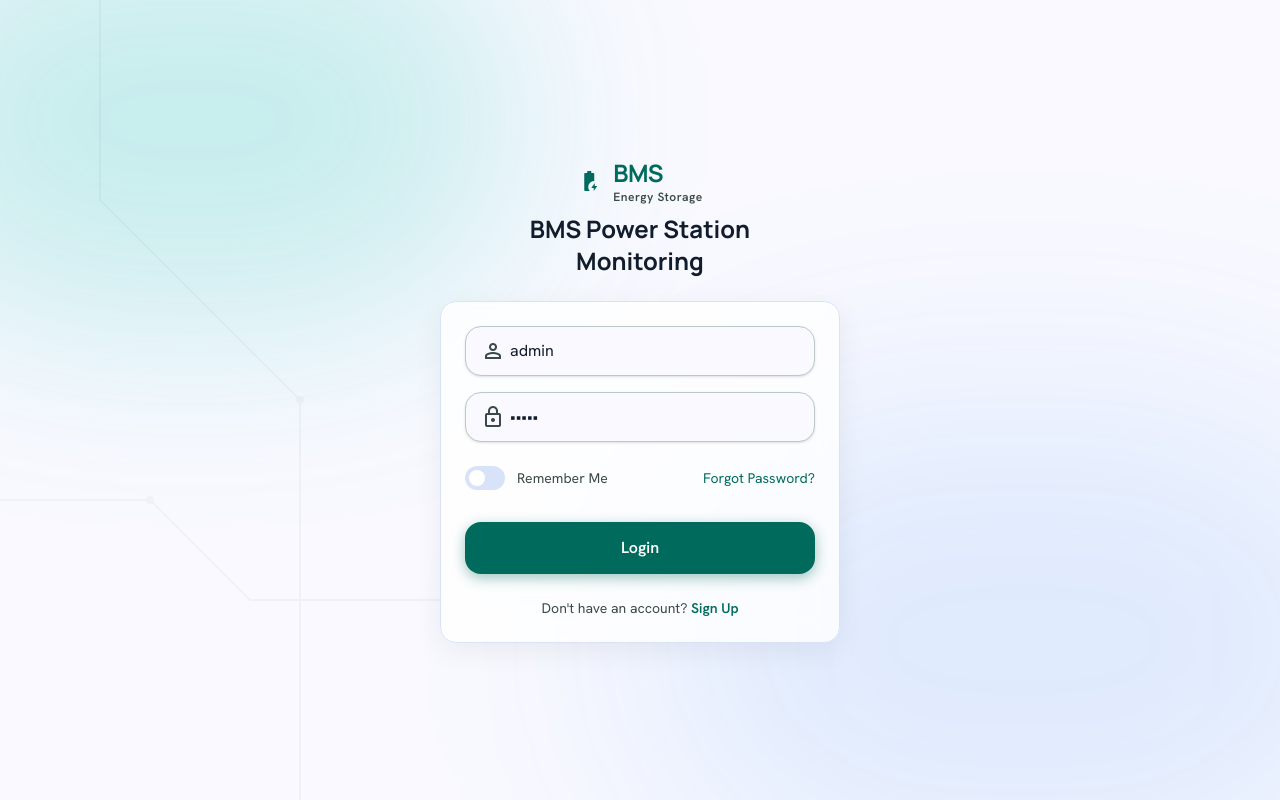
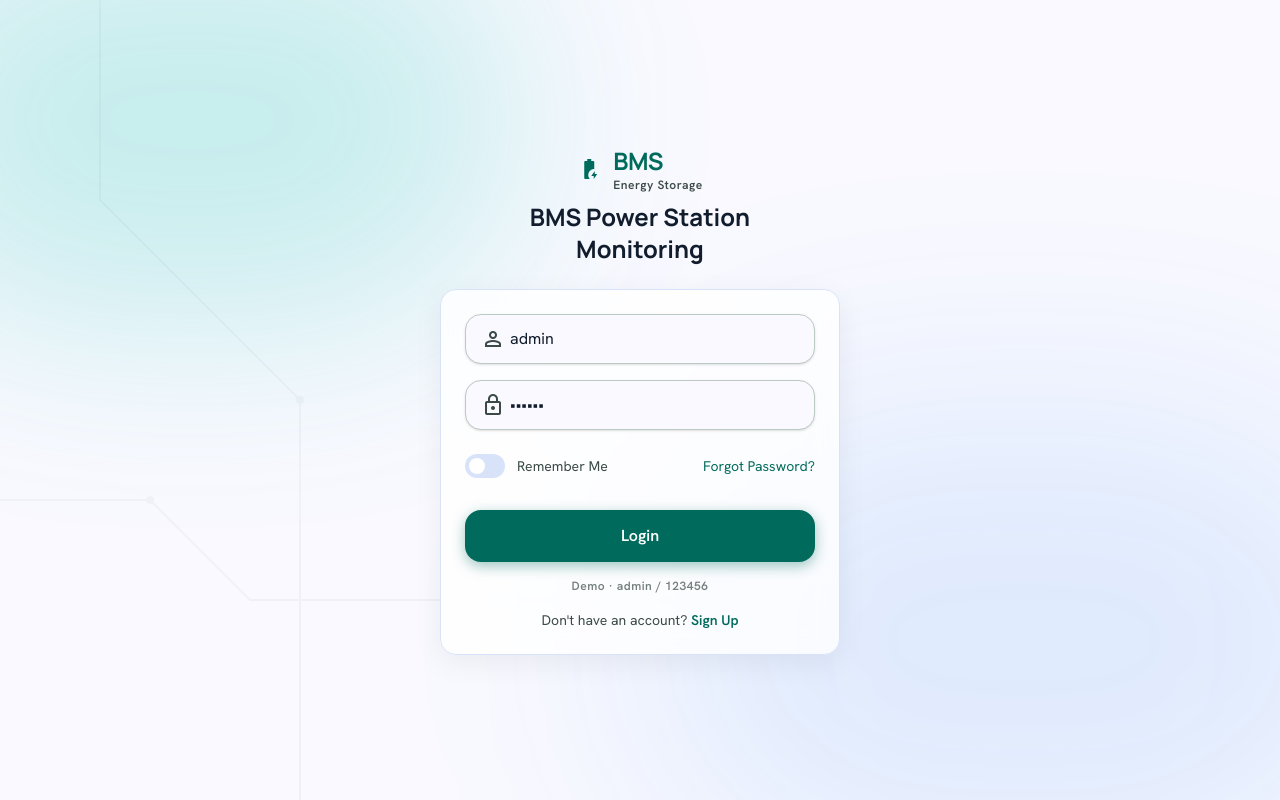
Before and after one commit to zhenggjuan518/enercloud-app, a React (Vite) app: page /login in a window 1280 px wide. Built offline with nearby package versions, Linux system fonts and the light colour scheme.

Commit message:
docs: add AWS deployment and troubleshooting guide

```diff
--- a/index.html
+++ b/index.html
@@ -10,8 +10,8 @@
     <link rel="preconnect" href="https://fonts.googleapis.com" />
     <link rel="preconnect" href="https://fonts.gstatic.com" crossorigin />
     <link href="https://fonts.googleapis.com/css2?family=Manrope:wght@400;500;600;700&family=Hanken+Grotesk:wght@400;500;600&family=Geist:wght@300;400;500;600;700&display=swap" rel="stylesheet" />
-    <!-- Material Symbols Outlined -->
-    <link href="https://fonts.googleapis.com/css2?family=Material+Symbols+Outlined:wght,FILL@100..700,0..1&display=swap" rel="stylesheet" />
+    <!-- Material Symbols Outlined (display=block hides the raw ligature text while the icon font loads) -->
+    <link href="https://fonts.googleapis.com/css2?family=Material+Symbols+Outlined:wght,FILL@100..700,0..1&display=block" rel="stylesheet" />
   </head>
   <body>
     <div id="root"></div>
--- a/package.json
+++ b/package.json
@@ -7,7 +7,9 @@
     "dev": "vite",
     "build": "tsc -b && vite build",
     "lint": "eslint .",
-    "preview": "vite preview"
+    "preview": "vite preview",
+    "typecheck": "tsc -b --pretty false",
+    "test:ci": "npm run lint && npm run build"
   },
   "dependencies": {
     "@tailwindcss/vite": "^4.3.0",
--- a/src/components/BottomNavBar.tsx
+++ b/src/components/BottomNavBar.tsx
@@ -15,8 +15,8 @@ export default function BottomNavBar({ activeTab }: BottomNavBarProps) {
   const navigate = useNavigate()
 
   return (
-    <nav className="fixed bottom-0 left-0 right-0 z-50 bg-surface shadow-[0_-4px_12px_rgba(0,0,0,0.05)] rounded-t-xl">
-      <div className="flex justify-around items-center px-4 py-2 border-t border-outline-variant/20 max-w-[480px] mx-auto">
+    <nav className="fixed bottom-0 left-0 right-0 z-50 bg-surface/95 shadow-[0_-4px_12px_rgba(0,0,0,0.05)] backdrop-blur-md">
+      <div className="flex justify-around items-center border-t border-outline-variant/20 px-4 py-2 md:mx-auto md:max-w-[480px]">
         {tabs.map((tab) => {
           const isActive = activeTab === tab.id
           return (
@@ -40,7 +40,7 @@ export default function BottomNavBar({ activeTab }: BottomNavBarProps) {
         })}
       </div>
       {/* iOS Home Indicator Space */}
-      <div className="h-5 w-full flex justify-center pb-2 bg-surface">
+      <div className="flex h-[calc(1.25rem+env(safe-area-inset-bottom,0px))] w-full justify-center bg-surface/95 pb-2">
         <div className="w-1/3 h-1 bg-outline rounded-full opacity-30" />
       </div>
     </nav>
--- a/src/index.css
+++ b/src/index.css
@@ -90,10 +90,19 @@
   -webkit-tap-highlight-color: transparent;
 }
 
+html,
+body,
+#root {
+  width: 100%;
+  min-height: 100%;
+}
+
 body {
+  margin: 0;
   font-family: var(--font-body);
   background-color: var(--color-background);
   color: var(--color-on-surface);
+  overflow-x: hidden;
   -webkit-font-smoothing: antialiased;
   -moz-osx-font-smoothing: grayscale;
 }
--- a/src/layouts/MobileLayout.tsx
+++ b/src/layouts/MobileLayout.tsx
@@ -27,9 +27,11 @@ export default function MobileLayout() {
   }
 
   return (
-    <div className="min-h-screen bg-background text-on-surface pb-24">
-      <TopAppBar title={getTitle()} />
-      <main className="max-w-[480px] mx-auto px-container-margin pt-4">
+    <div className="min-h-screen w-full overflow-x-hidden bg-background text-on-surface pb-[calc(5.5rem+env(safe-area-inset-bottom,0px))]">
+      <div className="hidden md:block">
+        <TopAppBar title={getTitle()} />
+      </div>
+      <main className="w-full px-container-margin pt-4 md:mx-auto md:max-w-[480px] md:pt-4">
         <Outlet />
       </main>
       <BottomNavBar activeTab={getActiveTab()} />
--- a/src/pages/LoginPage.tsx
+++ b/src/pages/LoginPage.tsx
@@ -1,5 +1,9 @@
 import { useState } from 'react'
 import { useNavigate } from 'react-router-dom'
+
+// Demo account — pre-filled below so the platform can be tried without a backend.
+const DEMO_USERNAME = 'admin'
+const DEMO_PASSWORD = '123456'
 
 export default function LoginPage() {
   const [rememberMe, setRememberMe] = useState(false)
@@ -9,13 +13,19 @@ export default function LoginPage() {
   const handleLogin = (e: React.FormEvent<HTMLFormElement>) => {
     e.preventDefault()
     const formData = new FormData(e.currentTarget)
-    const username = formData.get('username')
-    const password = formData.get('password')
+    const username = String(formData.get('username') ?? '').trim()
+    const password = String(formData.get('password') ?? '')
 
-    if (username && password) {
+    if (!username || !password) {
+      setErrorMsg('Please enter both username and password')
+      return
+    }
+
+    if (username === DEMO_USERNAME && password === DEMO_PASSWORD) {
+      setErrorMsg('')
       navigate('/overview')
     } else {
-      setErrorMsg('Please enter both username and password')
+      setErrorMsg('Invalid username or password')
     }
   }
 
@@ -62,7 +72,7 @@ export default function LoginPage() {
                 type="text"
                 id="username"
                 name="username"
-                defaultValue="admin"
+                defaultValue={DEMO_USERNAME}
                 placeholder="Username"
                 required
                 className="block w-full pl-11 pr-4 py-3 bg-surface border border-outline-variant rounded-lg text-on-surface placeholder:text-on-surface-variant/60 focus:border-primary focus:ring-1 focus:ring-primary focus:outline-none transition-all duration-200 shadow-sm text-body-lg"
@@ -78,7 +88,7 @@ export default function LoginPage() {
                 type="password"
                 id="password"
                 name="password"
-                defaultValue="admin"
+                defaultValue={DEMO_PASSWORD}
                 placeholder="Password"
                 required
                 className="block w-full pl-11 pr-4 py-3 bg-surface border border-outline-variant rounded-lg text-on-surface placeholder:text-on-surface-variant/60 focus:border-primary focus:ring-1 focus:ring-primary focus:outline-none transition-all duration-200 shadow-sm text-body-lg"
@@ -122,8 +132,15 @@ export default function LoginPage() {
             </button>
           </form>
 
+          {/* Demo Account Hint */}
+          <div className="mt-4 text-center">
+            <p className="text-label-md text-on-surface-variant/70">
+              Demo · {DEMO_USERNAME} / {DEMO_PASSWORD}
+            </p>
+          </div>
+
           {/* Sign Up Link */}
-          <div className="mt-6 text-center">
+          <div className="mt-4 text-center">
             <p className="text-body-sm text-on-surface-variant">
               Don't have an account?{' '}
               <a href="#" className="text-primary font-semibold hover:underline transition-all">Sign Up</a>
```
Also changed, not shown: 4 other files (tests, documents, lock files or other folders).
